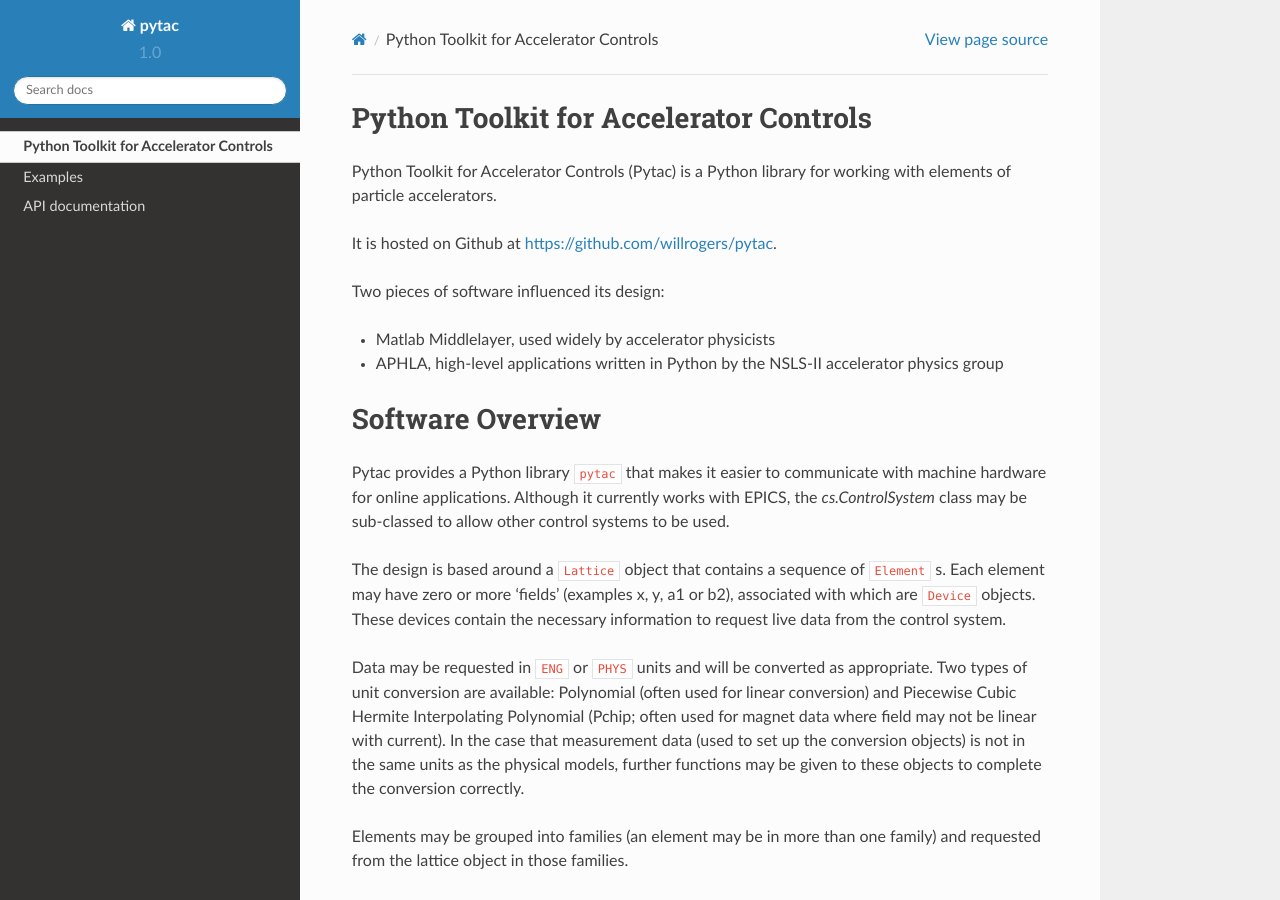
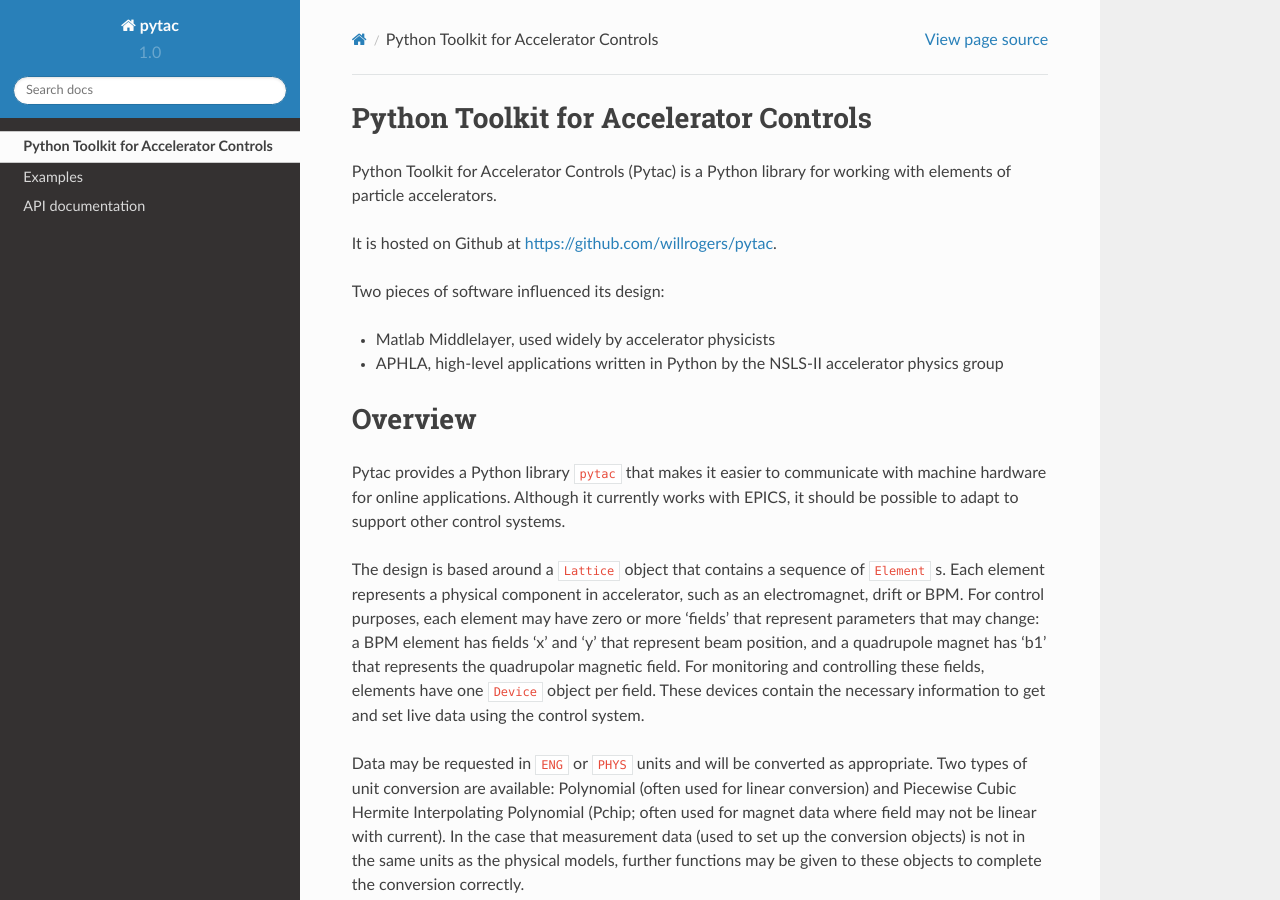
Before and after one commit to DiamondLightSource/pytac, a Sphinx documentation site: the page built from docs/index.rst, in a window 1280 px wide and 900 px high. Built offline with Sphinx 7.4.7 and the Read the Docs theme 2.0.0, drawn with Linux system fonts in a browser that asks for light colours.

Commit message:
Improve overview section of documentation.

```diff
--- a/docs/index.rst
+++ b/docs/index.rst
@@ -11,12 +11,12 @@
 * APHLA, high-level applications written in Python by the NSLS-II accelerator physics group
 
 
-Software Overview
-=================
+Overview
+========
 
-Pytac provides a Python library ``pytac`` that makes it easier to communicate with machine hardware for online applications. Although it currently works with EPICS, the `cs.ControlSystem` class may be sub-classed to allow other control systems to be used.
+Pytac provides a Python library ``pytac`` that makes it easier to communicate with machine hardware for online applications. Although it currently works with EPICS, it should be possible to adapt to support other control systems.
 
-The design is based around a ``Lattice`` object that contains a sequence of ``Element`` s.  Each element may have zero or more 'fields' (examples x, y, a1 or b2), associated with which are ``Device`` objects.  These devices contain the necessary information to request live data from the control system.
+The design is based around a ``Lattice`` object that contains a sequence of ``Element`` s.  Each element represents a physical component in accelerator, such as an electromagnet, drift or BPM. For control purposes, each element may have zero or more 'fields' that represent parameters that may change: a BPM element has fields 'x' and 'y' that represent beam position, and a quadrupole magnet has 'b1' that represents the quadrupolar magnetic field. For monitoring and controlling these fields, elements have one ``Device`` object per field.  These devices contain the necessary information to get and set live data using the control system.
 
 Data may be requested in ``ENG`` or ``PHYS`` units and will be converted as appropriate.  Two types of unit conversion are available: Polynomial (often used for linear conversion) and Piecewise Cubic Hermite Interpolating Polynomial (Pchip; often used for magnet data where field may not be linear with current).  In the case that measurement data (used to set up the conversion objects) is not in the same units as the physical models, further functions may be given to these objects to complete the conversion correctly.
 
```
